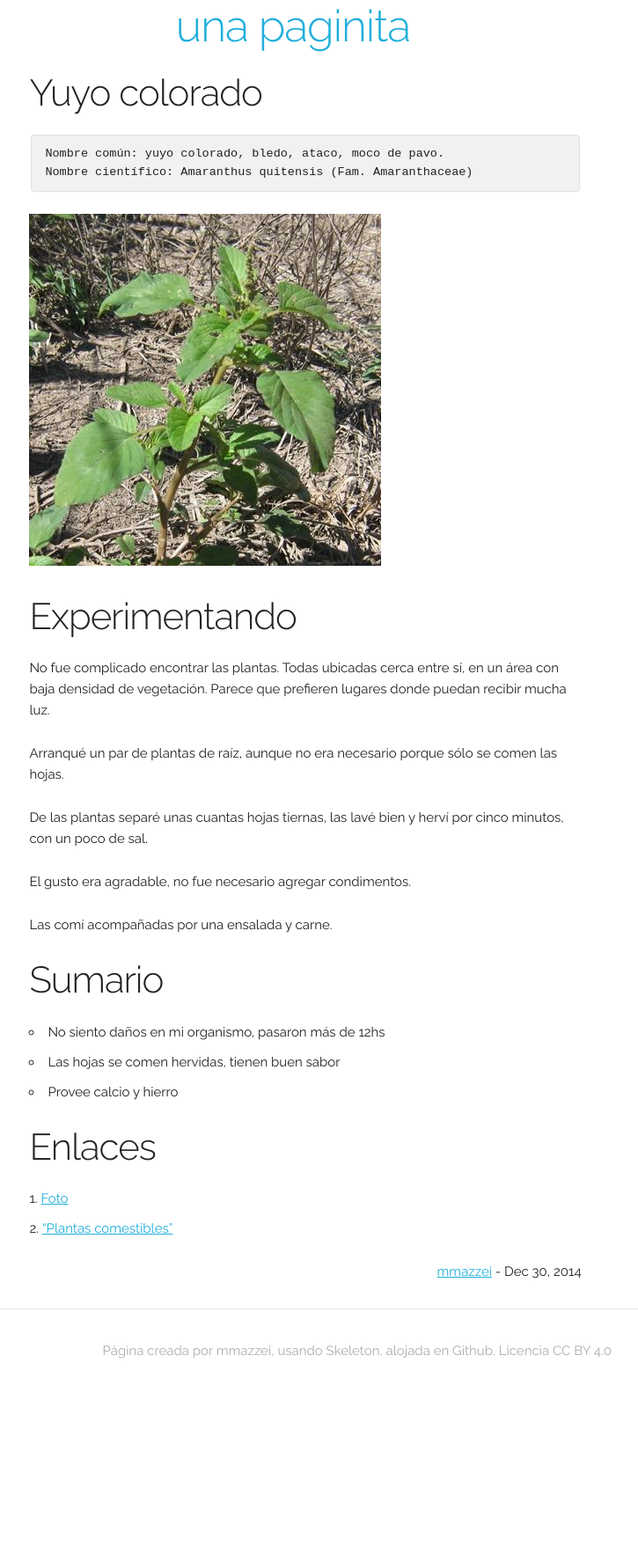
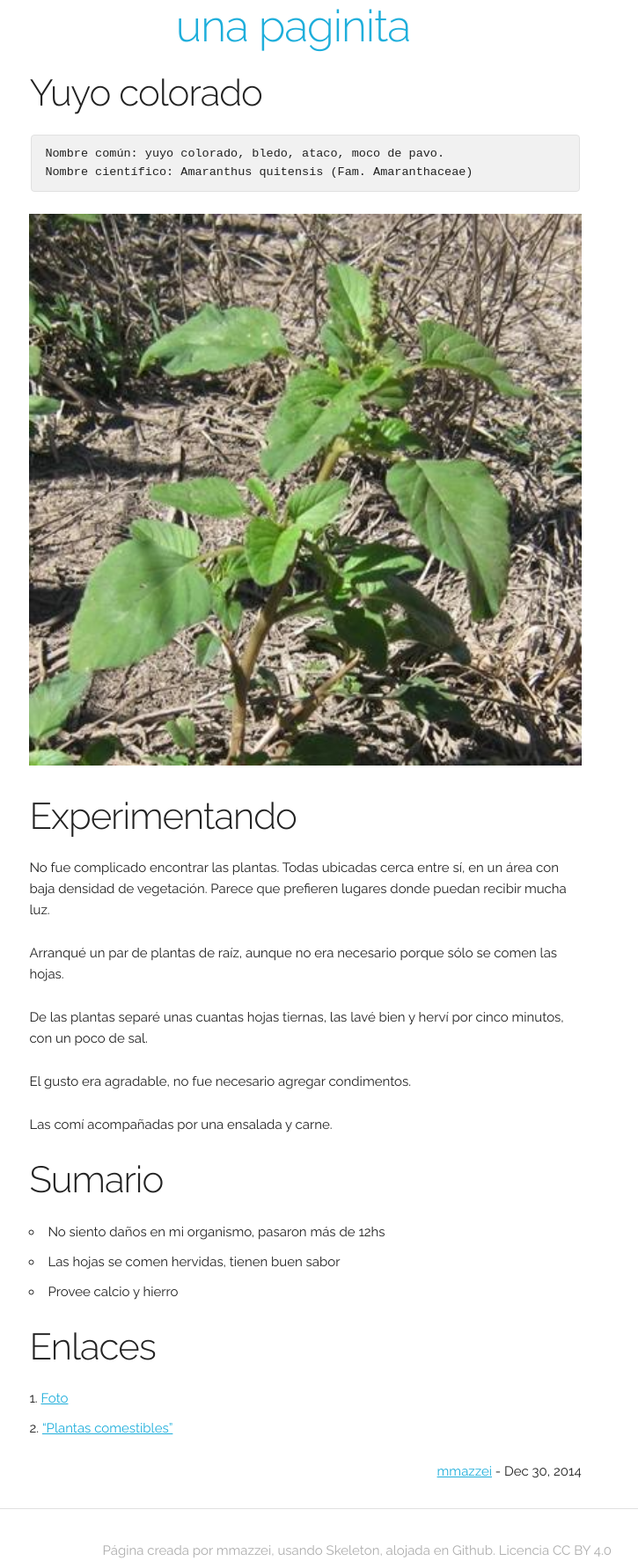
Before and after one commit to mmazzei/mmazzei.github.io, a Jekyll site: the page built from _posts/malezas/2014-12-30-yuyo-colorado.md, in a window 1280 px wide. Shown: the whole page at 88% size, without its empty margins (293-1018 px from the left). Built offline with Jekyll 4.4.1, drawn with Linux system fonts in a browser that asks for light colours; before the commit the page ends 1547 px from its top, so only the background shows below that.

Commit message:
Images occupy full width of the post.

```diff
--- a/css/site.css
+++ b/css/site.css
@@ -5,4 +5,4 @@ a.no-underline {text-decoration: none;}
 	color: rgb(173,173,173);
 	text-decoration: none;
 }
-.entry img { max-width: 100%; }
+.entry img { max-width: 100%; width: 100%;}
```
